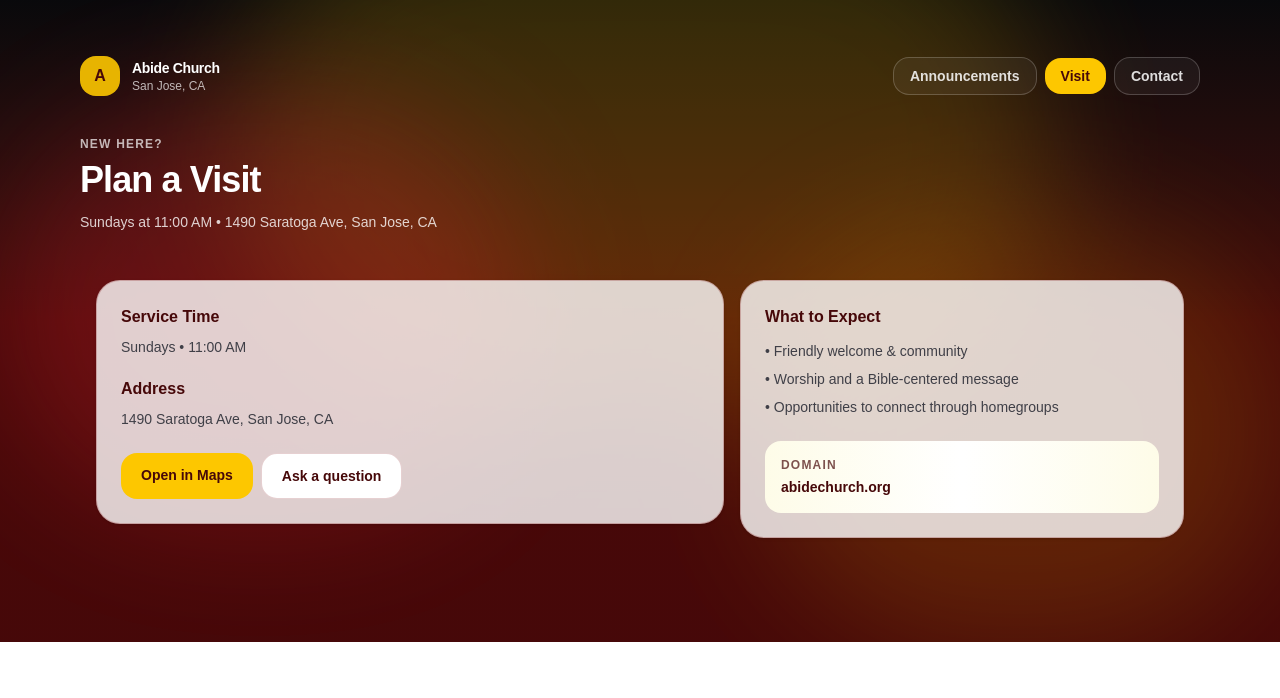
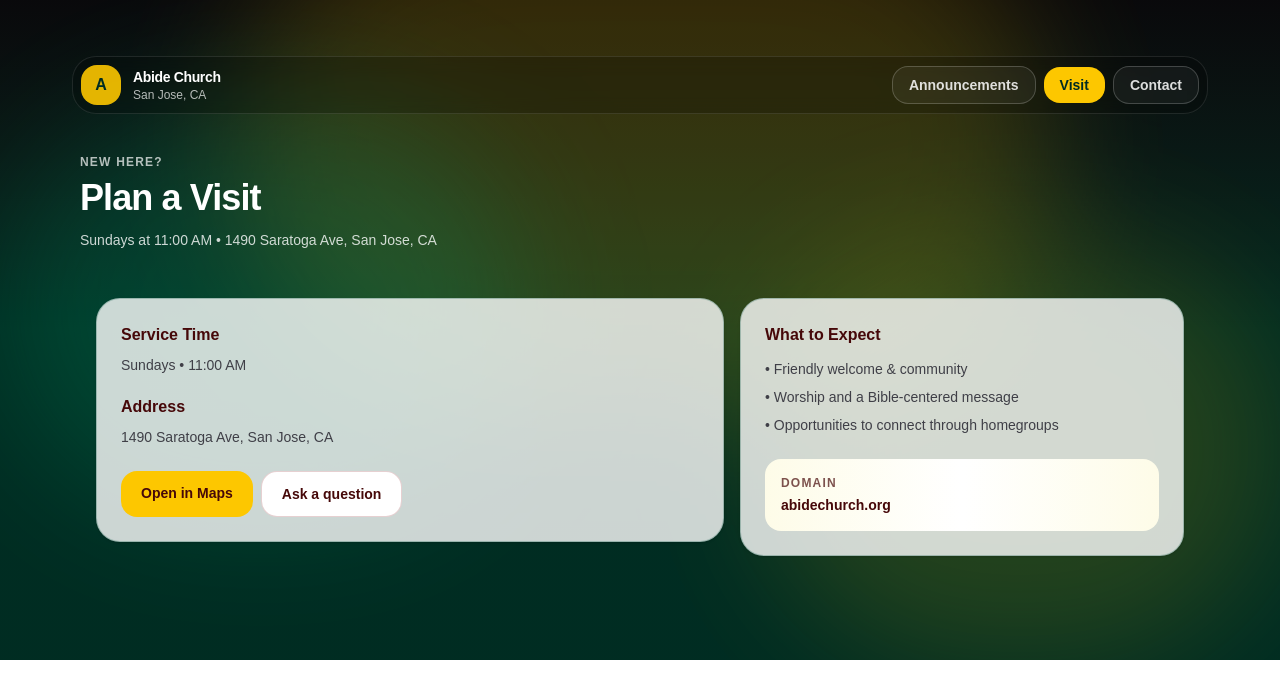
Before and after one commit to lugeorge8/abide, a Next.js app: page /visit in a window 1280 px wide. Shown: the top 698 px of the page. Built offline with nearby package versions, Linux system fonts and the light colour scheme.

Commit message:
Start green/yellow brand styling + sticky header

```diff
--- a/src/components/site-shell.tsx
+++ b/src/components/site-shell.tsx
@@ -4,12 +4,12 @@ export function SiteHeader({ active }: { active?: "ann" | "visit" | "contact" })
   const base =
     "rounded-2xl border border-white/20 bg-white/5 px-4 py-2 text-sm font-semibold text-white/85 hover:bg-white/10";
   const activeCls =
-    "rounded-2xl bg-yellow-400 px-4 py-2 text-sm font-semibold text-red-950";
+    "rounded-2xl bg-yellow-400 px-4 py-2 text-sm font-semibold text-emerald-950";
 
   return (
-    <header className="flex items-center justify-between gap-4">
+    <header className="sticky top-0 z-20 -mx-2 flex items-center justify-between gap-4 rounded-3xl border border-white/10 bg-black/20 px-2 py-2 backdrop-blur">
       <Link href="/" className="flex items-center gap-3">
-        <div className="grid h-10 w-10 place-items-center rounded-2xl bg-yellow-400/90 font-black text-red-950">
+        <div className="grid h-10 w-10 place-items-center rounded-2xl bg-yellow-400/90 font-black text-emerald-950">
           A
         </div>
         <div>
@@ -49,10 +49,10 @@ export function HeroShell({
   return (
     <div className="min-h-screen text-white">
       <div className="relative overflow-hidden">
-        <div className="absolute inset-0 bg-gradient-to-b from-zinc-950 via-red-950 to-red-950" />
+        <div className="absolute inset-0 bg-gradient-to-b from-zinc-950 via-emerald-950 to-emerald-950" />
         <div className="absolute inset-0 opacity-70">
           <div className="absolute -top-28 left-1/2 h-[520px] w-[820px] -translate-x-1/2 rounded-full bg-yellow-400/25 blur-3xl" />
-          <div className="absolute left-0 top-24 h-[420px] w-[520px] rounded-full bg-red-500/30 blur-3xl" />
+          <div className="absolute left-0 top-24 h-[420px] w-[520px] rounded-full bg-emerald-500/25 blur-3xl" />
           <div className="absolute bottom-0 right-0 h-[420px] w-[520px] rounded-full bg-yellow-400/20 blur-3xl" />
         </div>
 
@@ -74,7 +74,7 @@ export function ContentShell({ children }: { children: React.ReactNode }) {
 
 export function Card({ children }: { children: React.ReactNode }) {
   return (
-    <div className="rounded-3xl border border-red-900/25 bg-white/80 p-6 text-zinc-900 shadow-sm">
+    <div className="rounded-3xl border border-emerald-900/25 bg-white/80 p-6 text-zinc-900 shadow-sm">
       {children}
     </div>
   );
```
